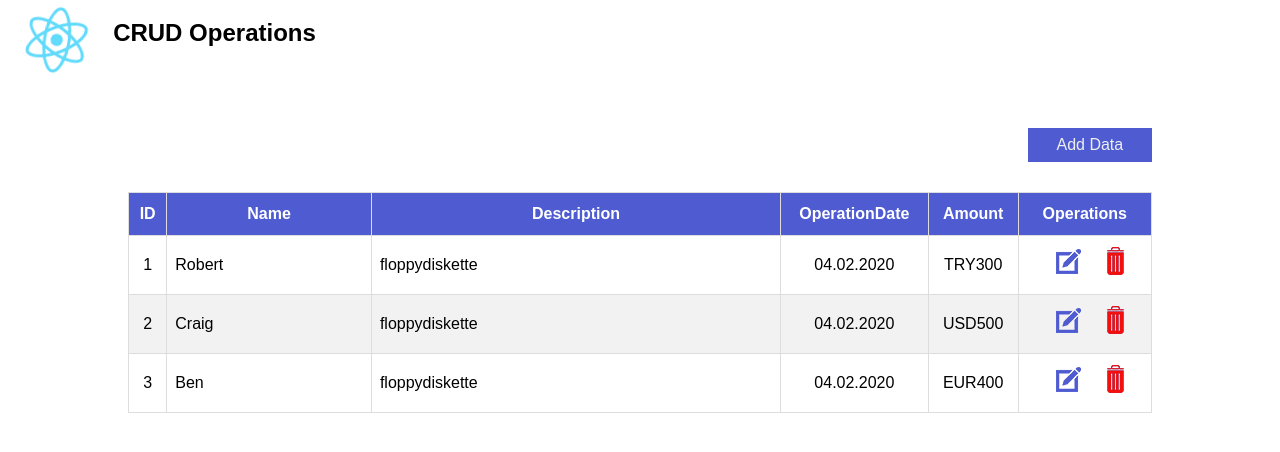
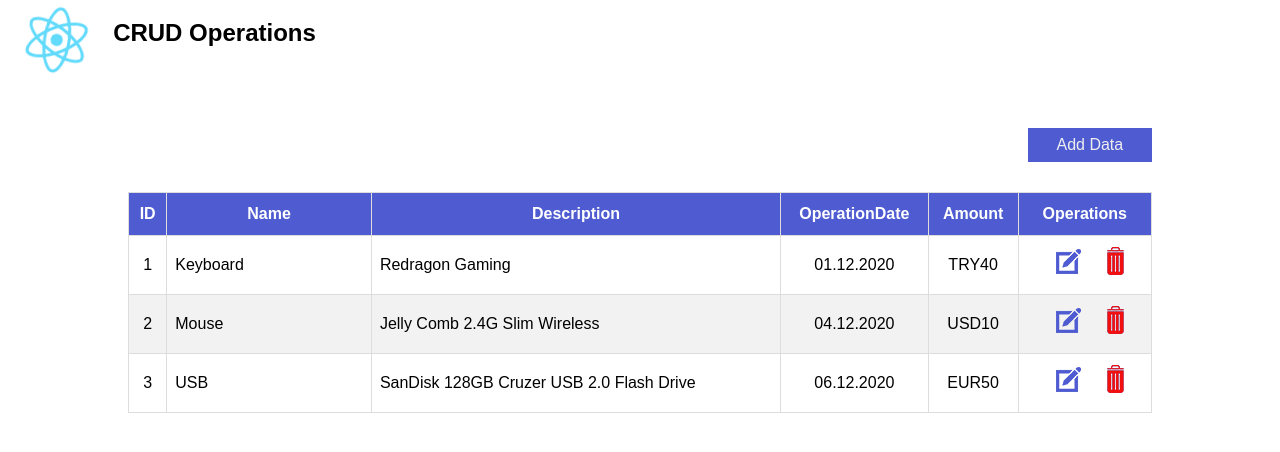
Before and after one commit to denizozmen/crud-operations-react, a React (Create React App) app: page / in a window 1280 px wide. Shown: the top 452 px of the page. Built offline with nearby package versions, Linux system fonts and the light colour scheme.

Commit message:
Added Demo Data

```diff
--- a/src/App.js
+++ b/src/App.js
@@ -1,8 +1,8 @@
 import React, { useState, createContext } from "react";
 import ButtonAddData from "./components/Button/ButtonAddData";
 import TableData from "./components/Table/TableData";
+import Header from "./components/Header/Header";
 import "./App.css";
-import Header from "./components/Header/Header";
 
 export const FormContext = createContext();
 
@@ -10,31 +10,29 @@ function App() {
   const usersData = [
     {
       id: 1,
-      name: "Robert",
-      description: "floppydiskette",
-      operationDate: "04.02.2020",
-      amount: "300",
+      name: "Keyboard",
+      description: "Redragon Gaming",
+      operationDate: "01.12.2020",
+      amount: "40",
       currency: "TRY",
     },
     {
       id: 2,
-      name: "Craig",
-      description: "floppydiskette",
-      operationDate: "04.02.2020",
-      amount: "500",
+      name: "Mouse",
+      description: "Jelly Comb 2.4G Slim Wireless ",
+      operationDate: "04.12.2020",
+      amount: "10",
       currency: "USD",
     },
     {
       id: 3,
-      name: "Ben",
-      description: "floppydiskette",
-      operationDate: "04.02.2020",
-      amount: "400",
+      name: "USB",
+      description: "SanDisk 128GB Cruzer USB 2.0 Flash Drive",
+      operationDate: "06.12.2020",
+      amount: "50",
       currency: "EUR",
     },
   ];
-
-  const [show, setShow] = useState(false);
 
   const initialFormState = {
     id: null,
@@ -46,6 +44,7 @@ function App() {
   };
 
   // Setting state
+  const [show, setShow] = useState(false);
   const [users, setUsers] = useState(usersData);
   const [currentUser, setCurrentUser] = useState(initialFormState);
   const [editing, setEditing] = useState(false);
--- a/src/components/Form/AddDataForm.js
+++ b/src/components/Form/AddDataForm.js
@@ -10,7 +10,7 @@ const AddDataForm = () => {
     id: null,
     name: "",
     description: "",
-    operationDate: format(new Date(), "MM.dd.yyyy"),
+    operationDate: format(new Date(), "dd.MM.yyyy"),
     amount: "",
     currency: "TRY",
   };
```
